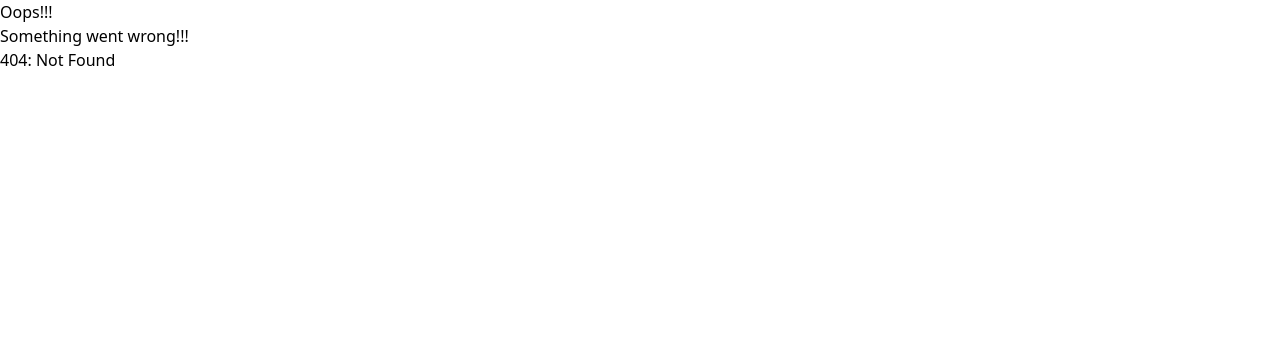
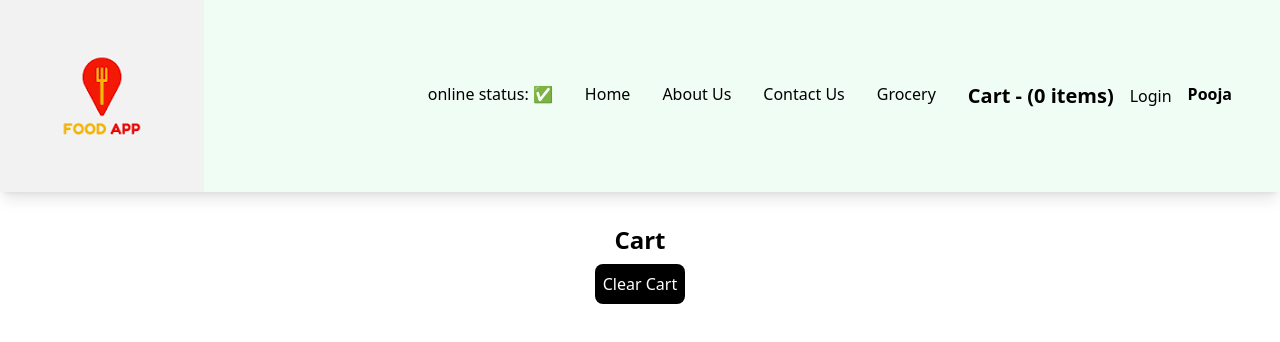
Before and after one commit to THAMITHA/react, a React (Vite) app: page /cart in a window 1280 px wide. Before the commit this address had no page. Shown: the top 342 px of the page. Built offline with nearby package versions, Linux system fonts and the light colour scheme.

Commit message:
added clearcart

```diff
--- a/src/App.js
+++ b/src/App.js
@@ -10,6 +10,7 @@ import UserContext from "./utils/UserContext";
 const About = lazy(()=>import("./components/About"))
 import { Provider } from "react-redux";
 import appStore from "./utils/appStore";
+import Cart from "./components/Cart";
 
 
 //Chunking
@@ -68,6 +69,10 @@ const appRouter = createBrowserRouter([
             {
                 path: "/Grocery",
                 element: <Suspense fallback={<h1>Loading...</h1>}><Grocery/></Suspense>
+            },
+            {
+                path: "/cart",
+                element: <Cart/>
             }
         ],
         errorElement: <Error/>
--- /dev/null
+++ b/src/components/Cart.js
@@ -0,0 +1,25 @@
+import { useDispatch, useSelector } from "react-redux";
+import ItemList from "./ItemList";
+import { clearCart } from "../utils/cartSlice";
+
+const Cart = () => {
+    const cartItems = useSelector((store)=> store.cart.items)
+    console.log(cartItems)
+
+    const dispatch = useDispatch()
+    const handleClearCart = () => {
+        dispatch(clearCart())
+    }
+    return (
+        <div className="text-center m-4 p-4">
+            <h1 className="text-2xl font-bold">Cart</h1>
+            <div className="w-6/12 m-auto">
+            <button className="p-2 m-2 bg-black text-white rounded-lg" onClick={handleClearCart}>Clear Cart</button>
+                <ItemList items={cartItems}/>
+            </div>
+        </div>
+    )
+
+}
+
+export default Cart;
--- a/src/components/ItemList.js
+++ b/src/components/ItemList.js
@@ -5,9 +5,9 @@ import { addItem } from "../utils/cartSlice";
 const ItemList = ({items, dummy}) => {
     console.log(dummy)
     const Dispatch = useDispatch();
-    const handleAddItem = () =>{
+    const handleAddItem = (item) =>{
         //Dispatch an action
-        Dispatch(addItem("pizza"))
+        Dispatch(addItem(item))
     }
     return <div>
         {items.map(item =>
@@ -21,7 +21,7 @@ const ItemList = ({items, dummy}) => {
                 <p className="text-xs">{item.card.info.description}</p>
                 </div>
                 <div className="w-3/12 p-4">
-                <div><button className="p-2 mx-16 rounded-lg bg-black text-white shadow-lg absolute" onClick={handleAddItem}>Add +</button></div>
+                <div><button className="p-2 mx-16 rounded-lg bg-black text-white shadow-lg absolute" onClick={() => handleAddItem(item)}>Add +</button></div>
                 <img src={CDN_URL + item.card.info.imageId} />
                 </div>
             </div>)}
--- a/src/utils/cartSlice.js
+++ b/src/utils/cartSlice.js
@@ -3,7 +3,7 @@ import { createSlice } from "@reduxjs/toolkit";
 const cartSlice = createSlice({
     name: 'cart',
     initialState: {
-        items: ["pizza", "burger"],
+        items: [],
     },
     reducers: {
         addItem: (state, action) =>{
```
Also changed, not shown: 2 other files (tests, documents, lock files or other folders).
